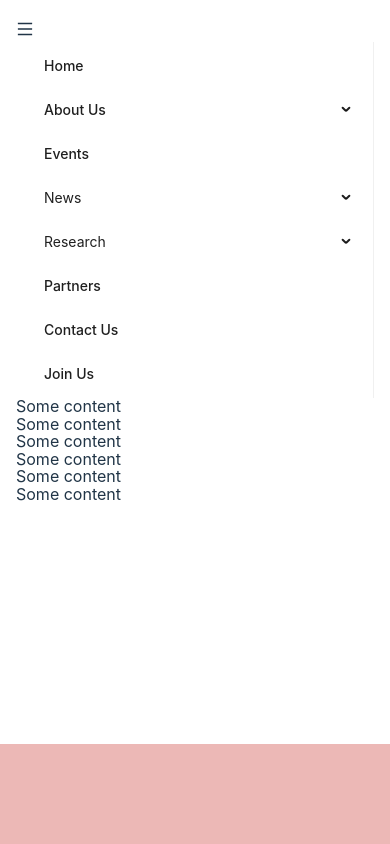
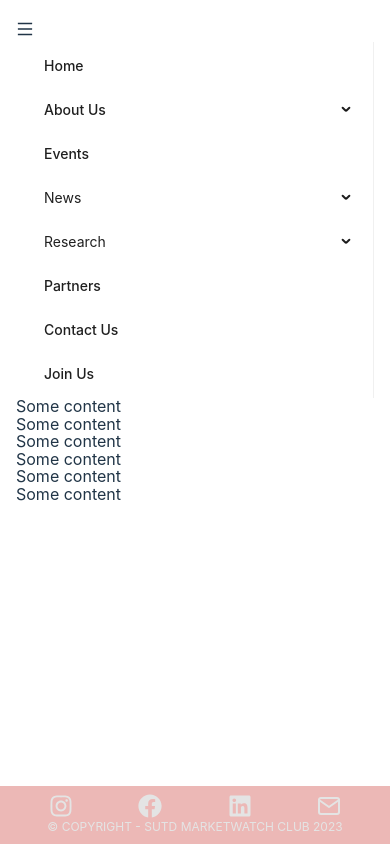
Before and after one commit to yash2mehta/website, a React (Vite) app: page / in a window 390 px wide. Built offline with nearby package versions, Linux system fonts and the light colour scheme.

Commit message:
footer mobile design done, pending links

```diff
--- a/package.json
+++ b/package.json
@@ -12,6 +12,7 @@
     "antd": "^5.4.2",
     "react": "^18.2.0",
     "react-dom": "^18.2.0",
+    "react-icons": "^4.8.0",
     "react-router-dom": "^6.10.0"
   },
   "devDependencies": {
@@ -19,7 +20,7 @@
     "@types/react-dom": "^18.0.11",
     "@vitejs/plugin-react": "^3.1.0",
     "autoprefixer": "^10.4.14",
-    "postcss": "^8.4.21",
+    "postcss": "^8.4.22",
     "tailwindcss": "^3.3.1",
     "typescript": "^4.9.3",
     "vite": "^4.2.0"
--- a/src/components/Footer/Footer.css
+++ b/src/components/Footer/Footer.css
@@ -1,5 +1,29 @@
 .footer {
+    color: #e4e4e4;
+    display: flex;
+    align-items: center;
+    justify-content: space-between;
     width: 100%;
-    height: 100px;
+    padding: 0.5rem 1rem;
     background: #ECB8B6;
 }
+
+.centered-container {
+    width: 100%
+}
+
+.icon-container {
+    display: flex;
+    justify-content: space-around;
+    /* gap: 0.8rem; */
+}
+
+.icon-container * {
+    height: 1.5em;
+    width: 1.5em;
+}
+
+.copyright {
+    font-size: 12px;
+    text-align: center;
+}
--- a/src/components/Footer/Footer.tsx
+++ b/src/components/Footer/Footer.tsx
@@ -1,9 +1,33 @@
 import './Footer.css'
+import { FaFacebook, FaInstagram, FaLinkedin } from 'react-icons/fa';
+import { FiMail } from 'react-icons/fi';
+// import { FontAwesomeIcon } from '@fortawesome/react-fontawesome'
+// import { faFacebook } from '@fortawesome/free-regular-svg-icons'
 
 function Footer() {
 
     return (
-      <div className="footer"></div>
+      <div className="footer">
+        <div className="centered-container">
+          <div className="icon-container">
+            <a href="#">
+              <FaInstagram/>
+            </a>
+            <a href="#">
+              <FaFacebook/>
+            </a>
+            <a href="#">
+              <FaLinkedin/>
+            </a>
+            <a href="#">
+              <FiMail/>
+            </a>
+          </div>
+          <div className="copyright">
+            © COPYRIGHT - SUTD MARKETWATCH CLUB 2023
+          </div>
+        </div>
+      </div>
     )
   }
 
```
Also changed, not shown: 1 other file (tests, documents, lock files or other folders).
